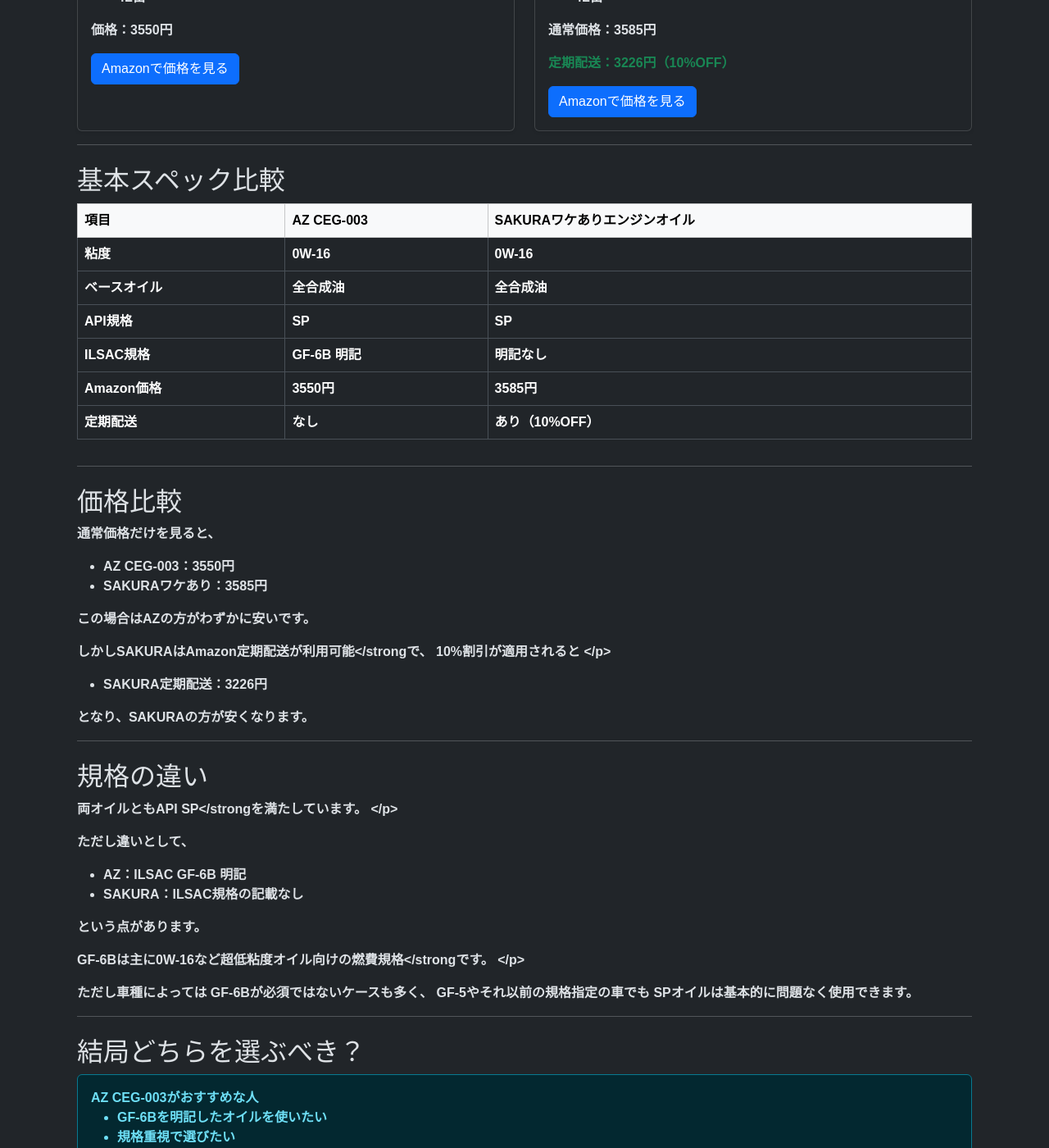
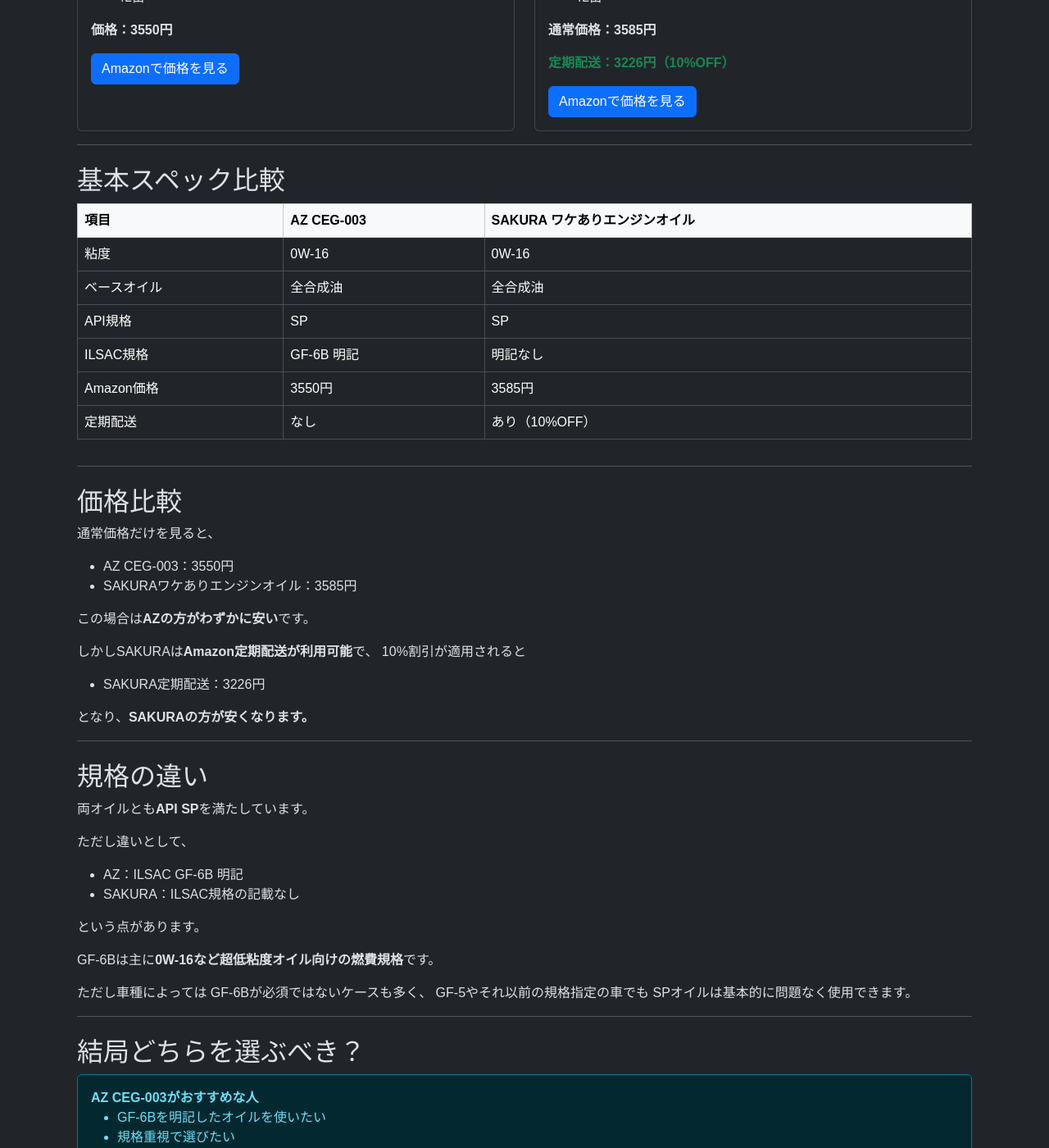
Before and after one commit to funyapar-org/fuel-lab, a Jekyll site: the page built from _knowledge/az-ceg003-vs-sakura-wakeari-0w16.md, in a window 1280 px wide and 1400 px high, scrolled down 567 px. Shown: the whole window at 82% size. Built offline with Jekyll 4.4.1, drawn with Linux system fonts in a browser that asks for light colours; some of the changed text lies outside the part shown.

Commit message:
az-ceg003-vs-sakura-wakeari-0w16.md を更新

```diff
--- a/_knowledge/az-ceg003-vs-sakura-wakeari-0w16.md
+++ b/_knowledge/az-ceg003-vs-sakura-wakeari-0w16.md
@@ -28,7 +28,7 @@
 </p>
 
 <p>
-この記事では<strong>0W-16の4L缶</strongで両者を比較し、
+この記事では<strong>0W-16の4L缶</strong>で両者を比較し、
 価格・規格・特徴を整理してみました。
 </p>
 
@@ -95,7 +95,7 @@
 <tr>
 <th>項目</th>
 <th>AZ CEG-003</th>
-<th>SAKURAワケありエンジンオイル</th>
+<th>SAKURA ワケありエンジンオイル</th>
 </tr>
 </thead>
 <tbody>
@@ -150,7 +150,7 @@
 
 <ul>
 <li>AZ CEG-003：3550円</li>
-<li>SAKURAワケあり：3585円</li>
+<li>SAKURAワケありエンジンオイル：3585円</li>
 </ul>
 
 <p>
@@ -158,7 +158,7 @@
 </p>
 
 <p>
-しかしSAKURAは<strong>Amazon定期配送が利用可能</strongで、
+しかしSAKURAは<strong>Amazon定期配送が利用可能</strong>で、
 10%割引が適用されると
 </p>
 
@@ -175,7 +175,7 @@
 <h2 class="mt-4">規格の違い</h2>
 
 <p>
-両オイルとも<strong>API SP</strongを満たしています。
+両オイルとも<strong>API SP</strong>を満たしています。
 </p>
 
 <p>
@@ -192,7 +192,7 @@
 </p>
 
 <p>
-GF-6Bは主に<strong>0W-16など超低粘度オイル向けの燃費規格</strongです。
+GF-6Bは主に<strong>0W-16など超低粘度オイル向けの燃費規格</strong>です。
 </p>
 
 <p>
@@ -245,7 +245,7 @@
 
 <p>
 通常価格はほぼ同じですが、
-<strong>定期配送を使うならSAKURAの方が安くなる</strongのが大きなポイントです。
+<strong>定期配送を使うならSAKURAの方が安くなる</strong>のが大きなポイントです。
 </p>
 
 <p>
```
